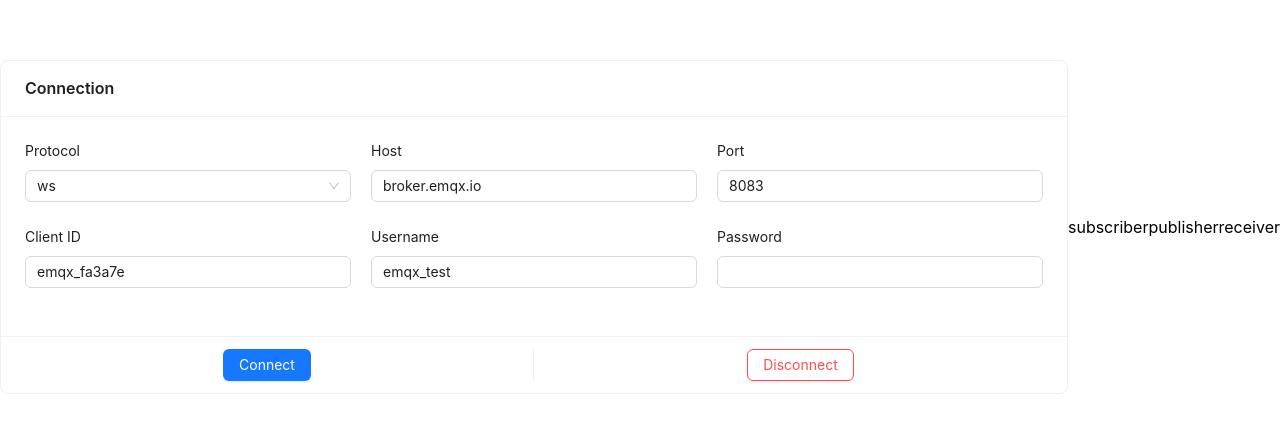
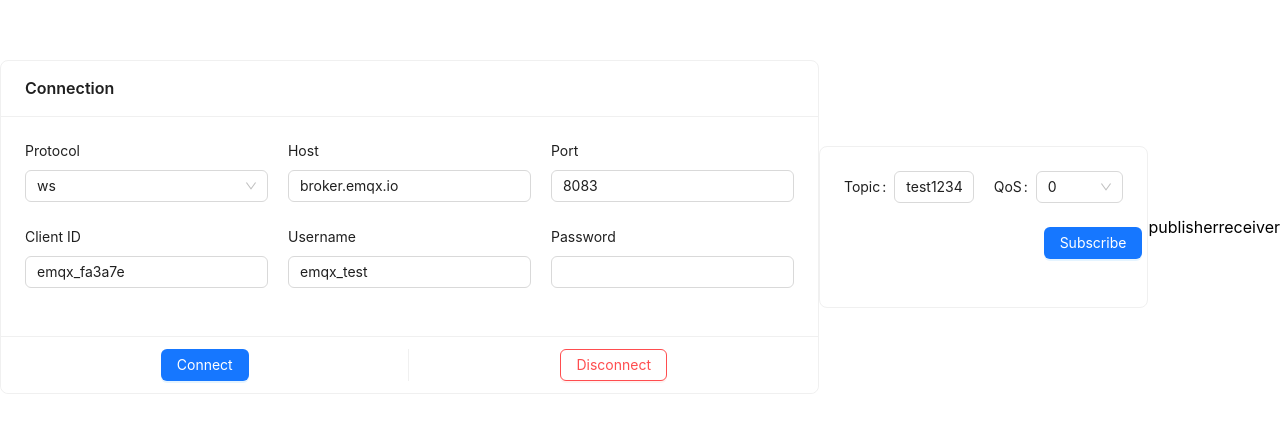
Before and after one commit to JEONG-JI-HEON/mqtt-study, a React (Vite) app: page / in a window 1280 px wide. Shown: the part 173-606 px from the top of the page. Built offline with nearby package versions, Linux system fonts and the light colour scheme.

Commit message:
option 분리, subscribe 디자인

```diff
--- a/src/components/Subscriber.jsx
+++ b/src/components/Subscriber.jsx
@@ -1,7 +1,59 @@
-import React from "react";
+import React, { useContext } from "react";
 
-const Subscriber = () => {
-  return <div>subscriber</div>;
+import { Button, Card, Col, Form, Input, Row, Select } from "antd";
+import { QosOption } from "../data/option";
+
+const Subscriber = ({ sub, unSub, showUnSub }) => {
+  const [form] = Form.useForm();
+  const qosOption = useContext(QosOption);
+  console.log(qosOption);
+
+  const record = {
+    topic: "test1234",
+    qos: 0,
+  };
+
+  const onFinish = (values) => {
+    // console.log(values);
+    sub(values);
+  };
+
+  const handleUnSub = () => {
+    const values = form.getFieldValue();
+    // console.log(values);
+    unSub(values);
+  };
+
+  return (
+    <Card>
+      <Form form={form} initialValues={record} onFinish={onFinish}>
+        <Row gutter={20}>
+          <Col span={12}>
+            <Form.Item label="Topic" name="topic">
+              <Input />
+            </Form.Item>
+          </Col>
+          <Col span={12}>
+            <Form.Item label="QoS" name="qos">
+              <Select options={qosOption} />
+            </Form.Item>
+          </Col>
+          <Col span={8} offset={16} style={{ textAlign: "right" }}>
+            <Form.Item>
+              <Button type="primary" htmlType="submit">
+                Subscribe
+              </Button>
+              {showUnSub ? (
+                <Button type="danger" style={{ marginLeft: "10px" }} onClick={handleUnSub}>
+                  Unsubscribe
+                </Button>
+              ) : null}
+            </Form.Item>
+          </Col>
+        </Row>
+      </Form>
+    </Card>
+  );
 };
 
 export default Subscriber;
--- /dev/null
+++ b/src/data/option.js
@@ -0,0 +1,3 @@
+import { createContext } from "react";
+
+export const QosOption = createContext([]);
--- a/src/pages/MainPage/MainPage.jsx
+++ b/src/pages/MainPage/MainPage.jsx
@@ -5,7 +5,8 @@ import Publisher from "../../components/Publisher";
 import Receiver from "../../components/Receiver";
 import Subscriber from "../../components/Subscriber";
 
-export const QosOption = createContext([]);
+import { QosOption } from "../../data/option";
+
 const qosOption = [
   {
     label: "0",
@@ -54,11 +55,22 @@ const MainPage = () => {
     }
   };
 
+  const mqttSub = (subscription) => {
+    if (client) {
+      console.log(subscription);
+    }
+  };
+  const mqttUnSub = (subscription) => {
+    if (client) {
+      console.log(subscription);
+    }
+  };
+
   return (
     <>
       <Connection connect={mqttConnect} disconnect={mqttDisconnect} connectStatus={connectStatus} />
       <QosOption.Provider value={qosOption}>
-        <Subscriber />
+        <Subscriber sub={mqttSub} unSub={mqttUnSub} showUnSub={isSubed} />
         <Publisher />
       </QosOption.Provider>
       <Receiver />
```
